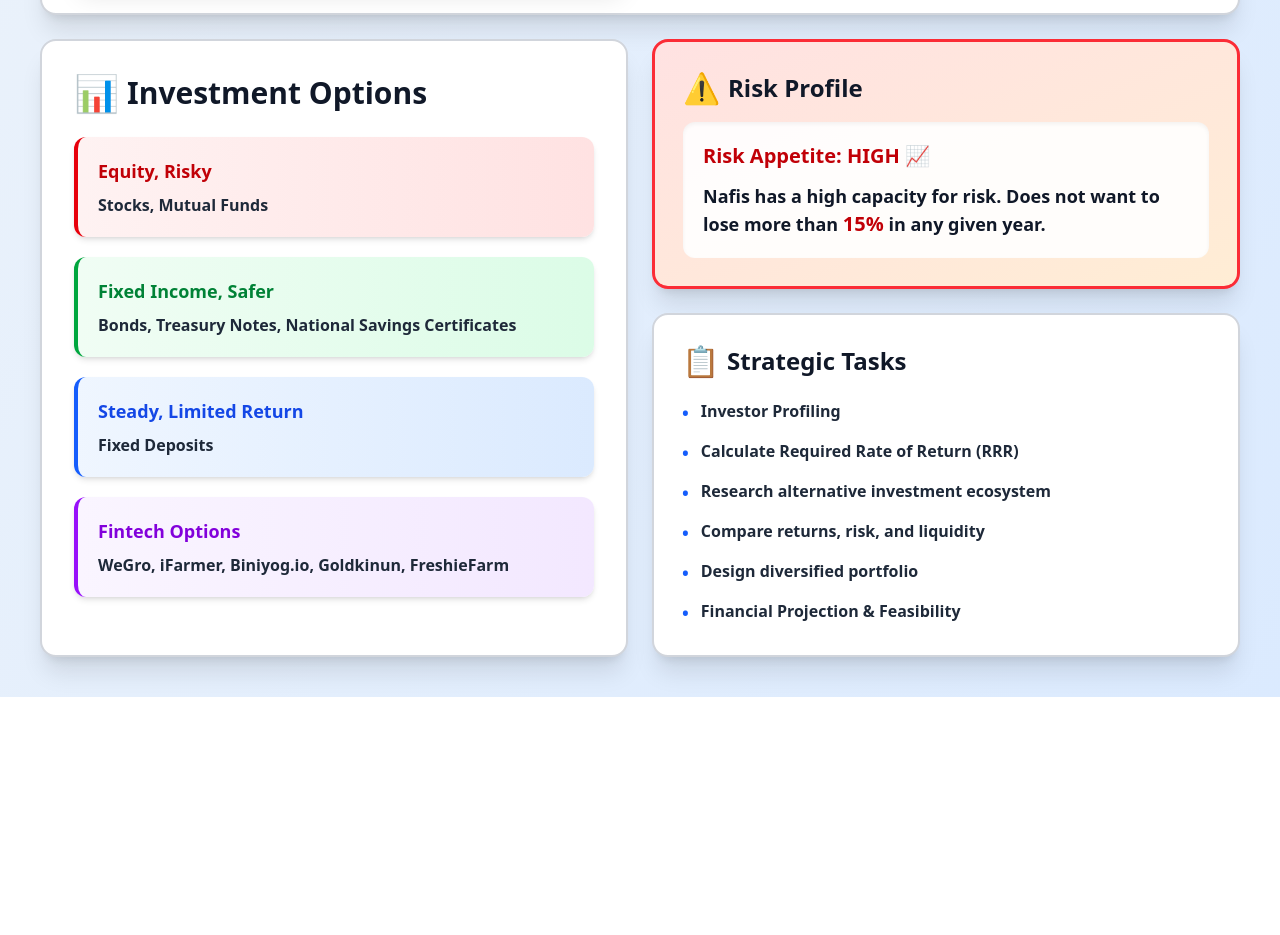
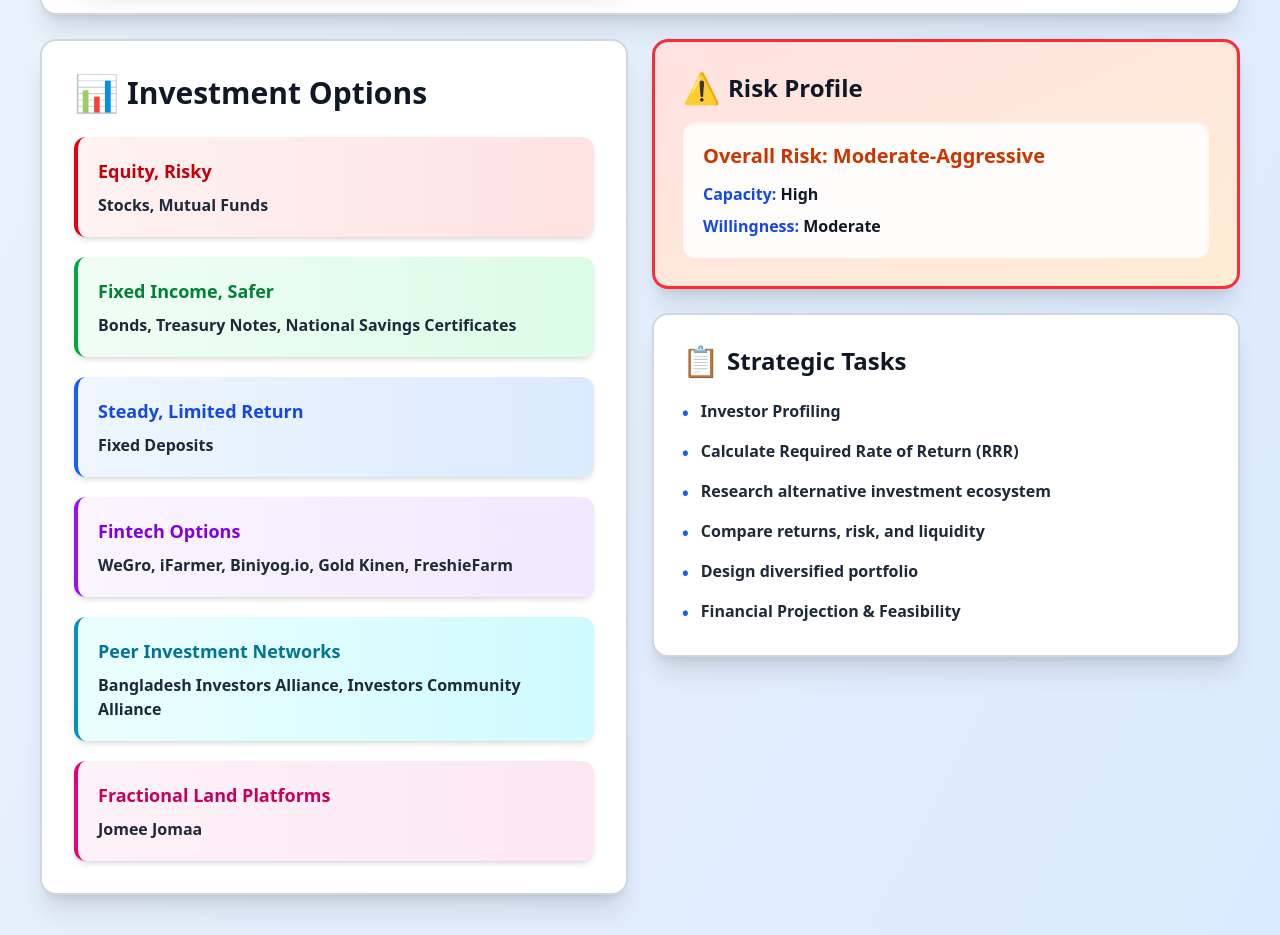
Before and after one commit to zaifears/zaifears-portfolio, a Next.js app: page /bizcomp in a window 1280 px wide. Shown: the part 1495-2430 px from the top of the page. Before the commit the page ends 2192 px from the top, so only its background shows below. Built offline with nearby package versions, Linux system fonts and the light colour scheme.

Commit message:
Accfinity R2: xdi

```diff
--- a/app/bizcomp/page.tsx
+++ b/app/bizcomp/page.tsx
@@ -107,7 +107,7 @@ const initialPortfolioData: Record<string, Portfolio> = {
             { name: "Biniyog.io", value: 6, color: "#F59E0B", returnRate: 16.0, amount: 175000 },
             { name: "WeGro Global", value: 14, color: "#F59E0B", returnRate: 22.0, amount: 400000 },
             { name: "iFarmer", value: 12, color: "#F59E0B", returnRate: 19.0, amount: 300000 },
-            { name: "Gold Kinun", value: 2, color: "#EF4444", returnRate: 5.0, amount: 0 },
+            { name: "Gold Kinen", value: 2, color: "#EF4444", returnRate: 5.0, amount: 0 },
             { name: "One Bank Double", value: 10, color: "#10B981", returnRate: 13.1, amount: 500000 },
             { name: "UCB Income Plus MF", value: 15, color: "#10B981", returnRate: 20.0, amount: 200000 },
             { name: "EDGE Growth Fund", value: 11, color: "#10B981", returnRate: 20.0, amount: 200000 },
@@ -574,7 +574,17 @@ export default function FinancialDashboard() {
 
                                 <div className="p-5 bg-gradient-to-r from-purple-50 to-purple-100 rounded-xl border-l-4 border-purple-600 shadow-md">
                                     <h4 className="font-extrabold text-purple-700 text-lg mb-2">Fintech Options</h4>
-                                    <p className="text-gray-800 font-semibold">WeGro, iFarmer, Biniyog.io, Goldkinun, FreshieFarm</p>
+                                    <p className="text-gray-800 font-semibold">WeGro, iFarmer, Biniyog.io, Gold Kinen, FreshieFarm</p>
+                                </div>
+
+                                <div className="p-5 bg-gradient-to-r from-cyan-50 to-cyan-100 rounded-xl border-l-4 border-cyan-600 shadow-md">
+                                    <h4 className="font-extrabold text-cyan-700 text-lg mb-2">Peer Investment Networks</h4>
+                                    <p className="text-gray-800 font-semibold">Bangladesh Investors Alliance, Investors Community Alliance</p>
+                                </div>
+
+                                <div className="p-5 bg-gradient-to-r from-pink-50 to-pink-100 rounded-xl border-l-4 border-pink-600 shadow-md">
+                                    <h4 className="font-extrabold text-pink-700 text-lg mb-2">Fractional Land Platforms</h4>
+                                    <p className="text-gray-800 font-semibold">Jomee Jomaa</p>
                                 </div>
                             </div>
                         </div>
@@ -585,10 +595,15 @@ export default function FinancialDashboard() {
                                     <span className="text-3xl">⚠️</span> Risk Profile
                                 </h3>
                                 <div className="p-5 bg-white/90 rounded-xl shadow-inner">
-                                    <h4 className="font-extrabold text-red-700 text-xl mb-3">Risk Appetite: HIGH 📈</h4>
-                                    <p className="text-gray-900 text-lg font-bold">
-                                        Nafis has a high capacity for risk. Does not want to lose more than <span className="text-red-700 text-xl">15%</span> in any given year.
-                                    </p>
+                                    <h4 className="font-extrabold text-orange-700 text-xl mb-3">Overall Risk: Moderate-Aggressive</h4>
+                                    <div className="space-y-2">
+                                        <p className="text-gray-900 text-base font-bold">
+                                            <span className="text-blue-700">Capacity:</span> High
+                                        </p>
+                                        <p className="text-gray-900 text-base font-bold">
+                                            <span className="text-blue-700">Willingness:</span> Moderate
+                                        </p>
+                                    </div>
                                 </div>
                             </div>
 
@@ -779,7 +794,7 @@ export default function FinancialDashboard() {
                             </div>
                         </div>
 
-                        {/* Donut Chart - Right Side with FIXED HEIGHT */}
+                        {/* Donut Chart - Right Side */}
                         <div className="lg:col-span-1 bg-white p-7 rounded-2xl shadow-xl border-2 border-gray-300 flex flex-col items-center justify-center">
                             <h3 className="text-2xl font-extrabold mb-6 text-gray-900">Distribution</h3>
                             <div className="relative w-full" style={{ height: '450px' }}>
@@ -815,7 +830,7 @@ export default function FinancialDashboard() {
                     </div>
                 </div>
             ) : (
-                // HOME FUND - LONGER SLIDERS
+                // HOME FUND
                 <div className="space-y-6 max-w-7xl mx-auto">
                     <div className="bg-white p-8 rounded-2xl shadow-xl border-2 border-blue-400">
                         <div className="mb-6">
```
